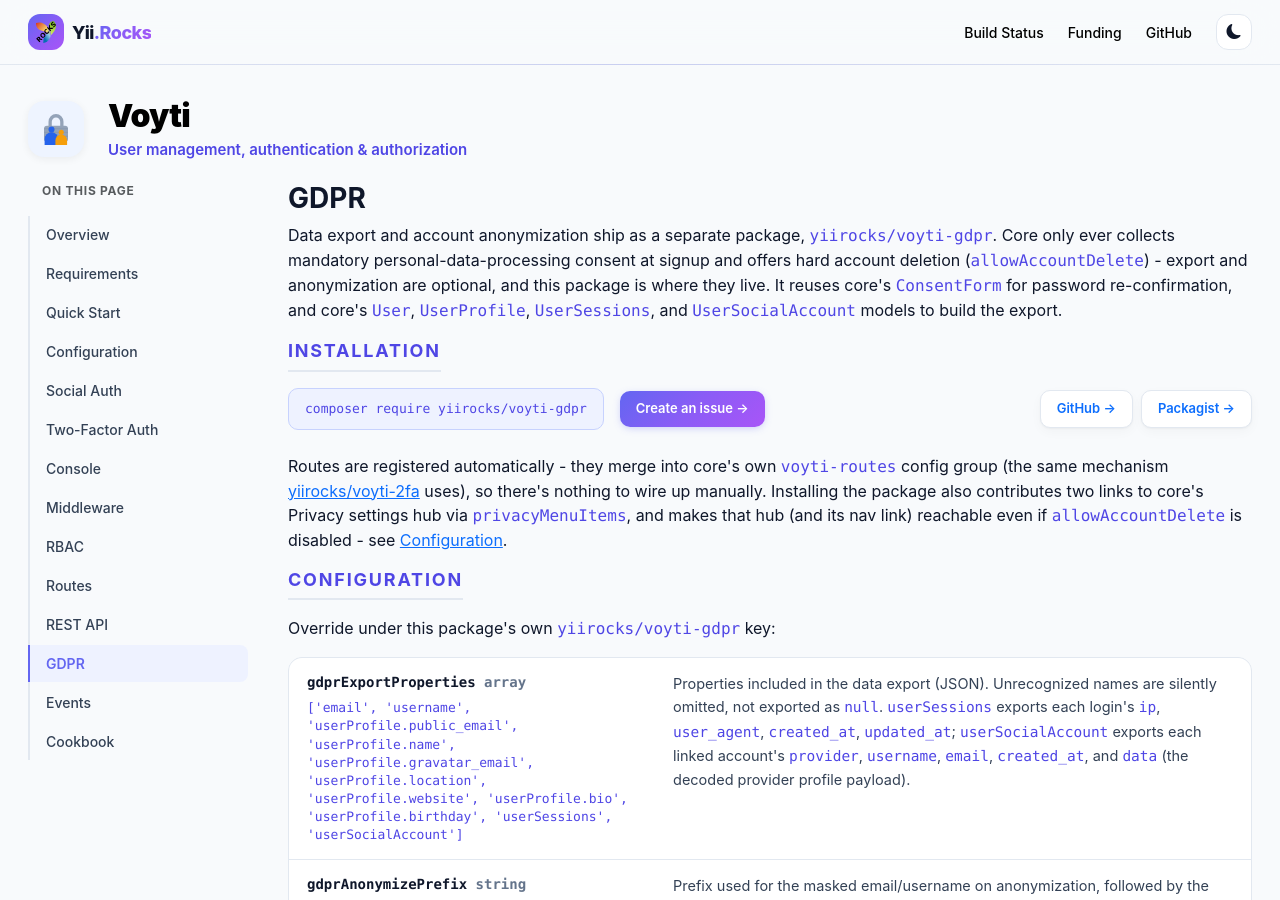
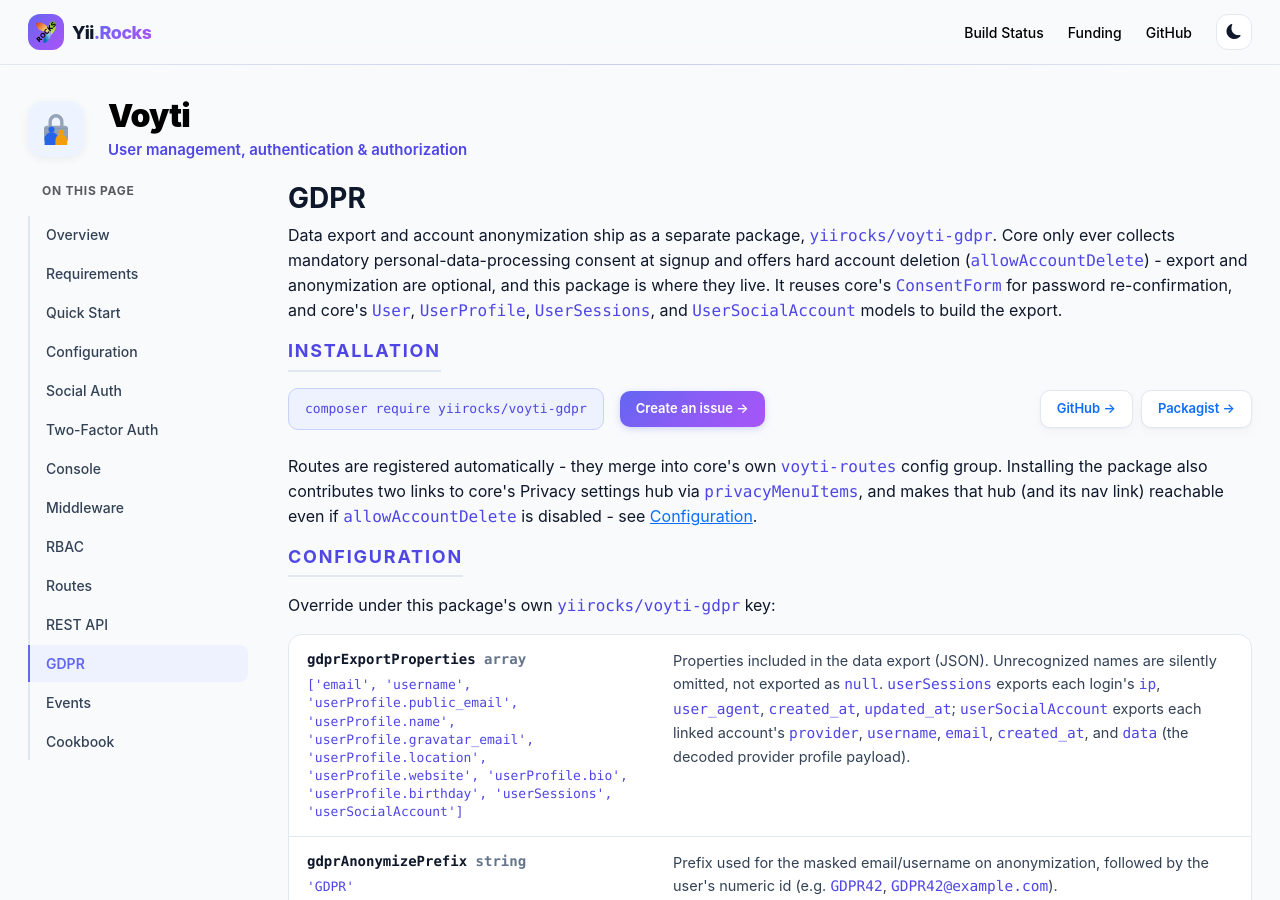
Before and after one commit to YiiRocks/YiiRocks.github.io, a Jekyll site: the page built from voyti/gdpr/index.html, in a window 1280 px wide and 900 px high. Built offline with Jekyll 4.4.1, drawn with Linux system fonts in a browser that asks for light colours; a style sheet for code colours, icons or effects is not loaded.

Commit message:
Trim voyti/gdpr/ routes paragraph

```diff
--- a/voyti/gdpr/index.html
+++ b/voyti/gdpr/index.html
@@ -27,12 +27,10 @@
         </div>
         <p>
             Routes are registered automatically - they merge into core's own
-            <code>voyti-routes</code> config group (the same mechanism
-            <a href="/voyti/two-factor/">yiirocks/voyti-2fa</a> uses), so there's nothing to wire
-            up manually. Installing the package also contributes two links to core's Privacy
-            settings hub via <code>privacyMenuItems</code>, and makes that hub (and its nav link)
-            reachable even if <code>allowAccountDelete</code> is disabled - see
-            <a href="/voyti/config/">Configuration</a>.
+            <code>voyti-routes</code> config group. Installing the package also contributes two
+            links to core's Privacy settings hub via <code>privacyMenuItems</code>, and makes that
+            hub (and its nav link) reachable even if <code>allowAccountDelete</code> is disabled -
+            see <a href="/voyti/config/">Configuration</a>.
         </p>
 
         <h4 class="doc-section-heading">Configuration</h4>
```
